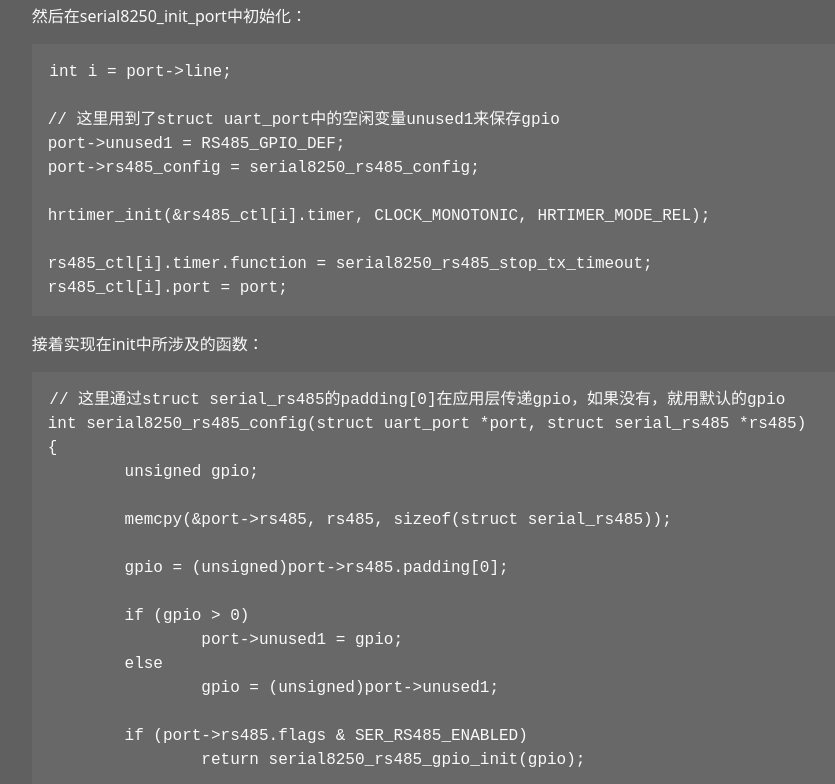
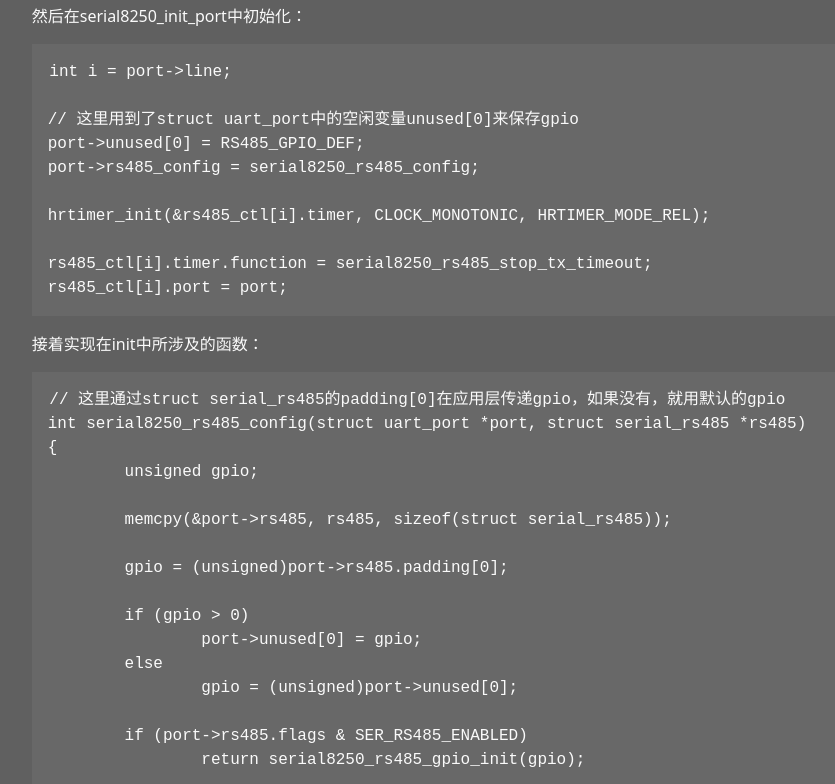
Before and after one commit to fixed-link/fixed-link.com, a Jekyll site: the page built from _posts/2022-01-24-add-rs485-read-write-control-in-kernel.md, in a window 1280 px wide and 1400 px high, scrolled down 375 px. Shown: the part 197-981 px from the top of the window, without its empty margins (251-1086 px from the left). Built offline with Jekyll 4.4.1, drawn with Linux system fonts in a browser that asks for light colours; some of the changed text lies outside the part shown.

Commit message:
Add files via upload

````diff
--- a/_posts/2022-01-24-add-rs485-read-write-control-in-kernel.md
+++ b/_posts/2022-01-24-add-rs485-read-write-control-in-kernel.md
@@ -32,8 +32,8 @@ rs485_ctl_t rs485_ctl[RS485_NR];
 ```C
 int i = port->line;
 
-// 这里用到了struct uart_port中的空闲变量unused1来保存gpio
-port->unused1 = RS485_GPIO_DEF;
+// 这里用到了struct uart_port中的空闲变量unused[0]来保存gpio
+port->unused[0] = RS485_GPIO_DEF;
 port->rs485_config = serial8250_rs485_config;
 
 hrtimer_init(&rs485_ctl[i].timer, CLOCK_MONOTONIC, HRTIMER_MODE_REL);
@@ -55,9 +55,9 @@ int serial8250_rs485_config(struct uart_port *port, struct serial_rs485 *rs485)
 	gpio = (unsigned)port->rs485.padding[0];
 
 	if (gpio > 0)
-		port->unused1 = gpio;
+		port->unused[0] = gpio;
 	else
-		gpio = (unsigned)port->unused1;
+		gpio = (unsigned)port->unused[0];
 
 	if (port->rs485.flags & SER_RS485_ENABLED)
 		return serial8250_rs485_gpio_init(gpio);
@@ -86,10 +86,10 @@ static int serial8250_rs485_gpio_init(unsigned gpio)
 
 static enum hrtimer_restart serial8250_rs485_stop_tx_timeout(struct hrtimer *t)
 {
-	struct rs485_ctl_t *rs485_ctl =
-		container_of(t, struct rs485_ctl_t, timer);
+	rs485_ctl_t *rs485_ctl =
+		container_of(t, rs485_ctl_t, timer);
 	struct uart_port *port = rs485_ctl->port;
-	unsigned gpio = (unsigned)port->unused1;
+	unsigned gpio = (unsigned)port->unused[0];
 
 	if (serial8250_tx_empty(port))
 	{
@@ -109,7 +109,7 @@ static enum hrtimer_restart serial8250_rs485_stop_tx_timeout(struct hrtimer *t)
 ```C
 // 发送数据前拉高gpio
 if (port->rs485.flags & SER_RS485_ENABLED)
-	serial8250_rs485_start_tx((unsigned)port->unused1);
+	serial8250_rs485_start_tx((unsigned)port->unused[0]);
 
 // 发送完成后拉低gpio
 if (port->rs485.flags & SER_RS485_ENABLED)
@@ -128,7 +128,7 @@ if (port->rs485.flags & SER_RS485_ENABLED)
 
 ```C
 if (port->rs485.flags & SER_RS485_ENABLED)
-	serial8250_rs485_gpio_free((unsigned)port->unused1);
+	serial8250_rs485_gpio_free((unsigned)port->unused[0]);
 ```
 
 实现相关的函数
````
Also changed, not shown: other parts of _posts/2022-01-24-add-rs485-read-write-control-in-kernel.md (+1 -1 lines).
